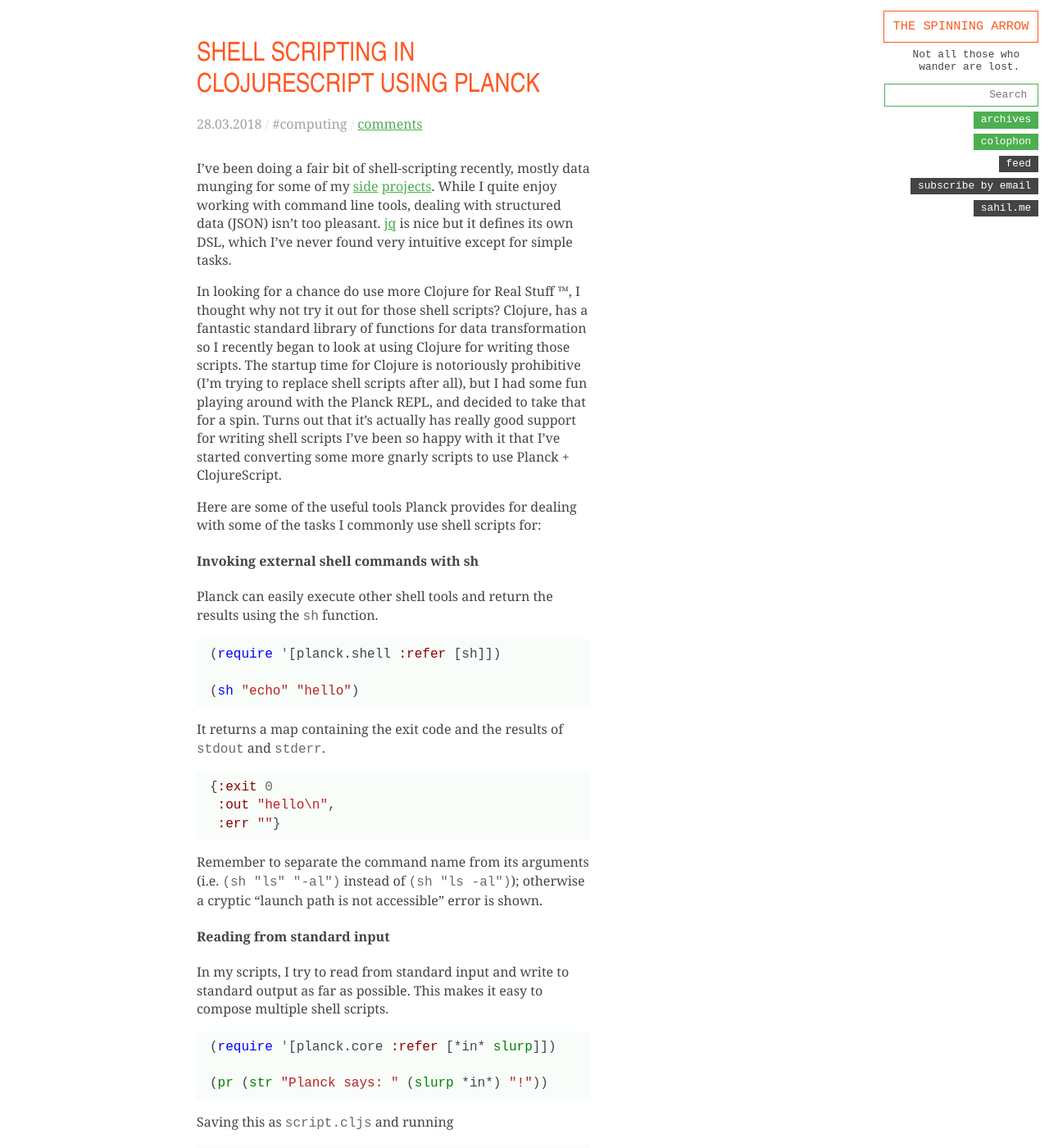
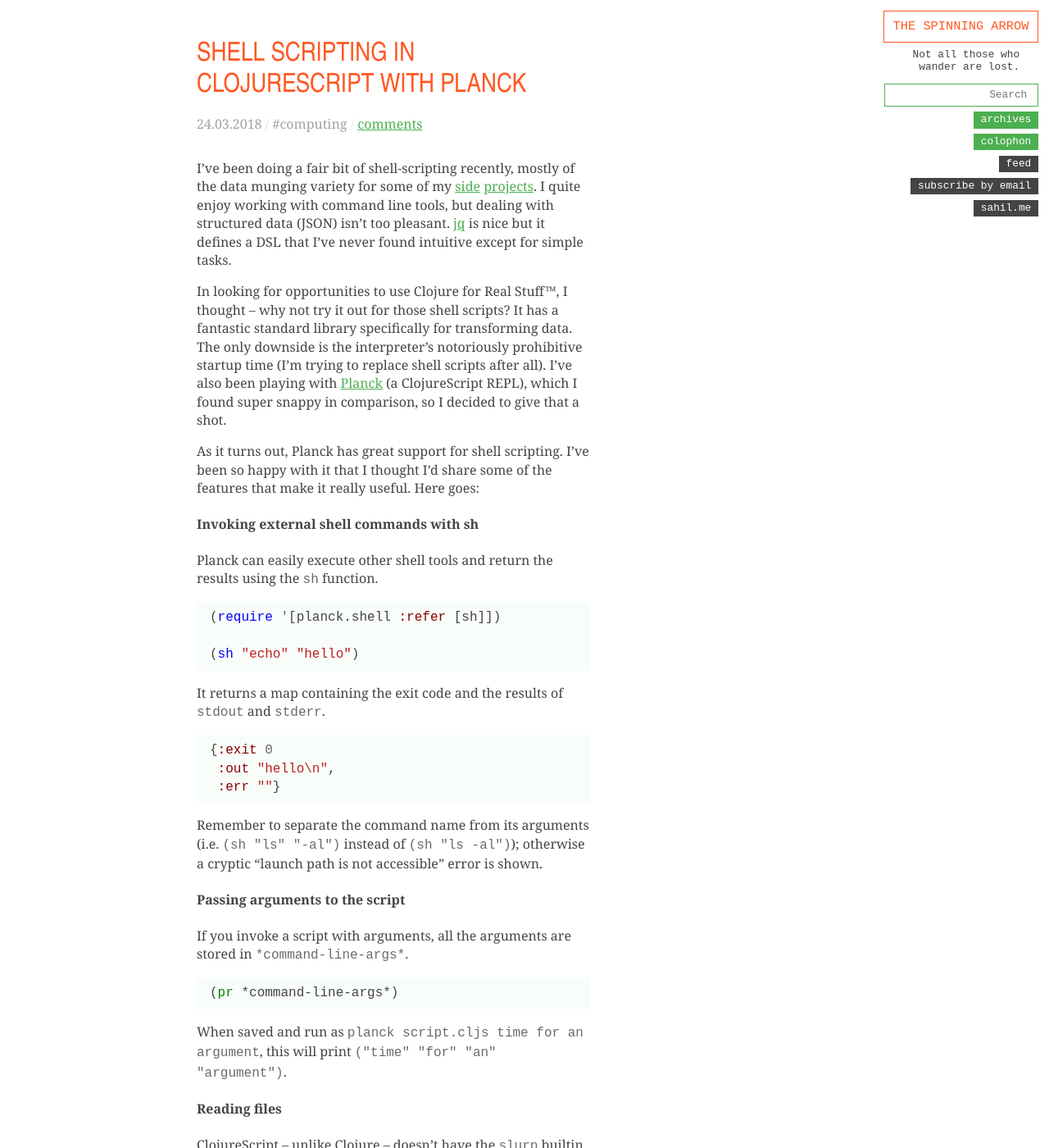
Before and after one commit to spinningarrow/blog.sahil.me, a Jekyll site: the page built from _posts/2018-03-24-shell-scripting-in-clojurescript-with-planck.md, in a window 1280 px wide and 1400 px high. Shown: the whole window at 82% size. Built offline with Jekyll 4.4.1, drawn with Linux system fonts in a browser that asks for light colours; comment, search, counter and statistics services are not loaded; some of the changed text lies outside the part shown.

Commit message:
"Shell Scripting in ClojureScript with Planck"

````diff
--- a/_posts/2018-03-28-shell-scripting-in-clojurescript-using-planck.md
+++ b/_posts/2018-03-24-shell-scripting-in-clojurescript-with-planck.md
@@ -1,28 +1,26 @@
 ---
 layout: post
-date: 2018-03-28T10:38:45+0800
-title: Shell Scripting in ClojureScript using Planck
+date: 2018-03-24T10:38:45+0800
+title: Shell Scripting in ClojureScript with Planck
 category: computing
 ---
 
-I've been doing a fair bit of shell-scripting recently, mostly data munging for
-some of my [side][vinylwhere] [projects][twsg-clinics].  While I quite enjoy
-working with command line tools, dealing with structured data (JSON) isn't too
-pleasant.  [jq][] is nice but it defines its own DSL, which I've never found
-very intuitive except for simple tasks.
+I've been doing a fair bit of shell-scripting recently, mostly of the data
+munging variety for some of my [side][vinylwhere] [projects][twsg-clinics]. I
+quite enjoy working with command line tools, but dealing with structured data
+(JSON) isn't too pleasant. [jq][] is nice but it defines a DSL that I've never
+found intuitive except for simple tasks.
 
-In looking for a chance do use more Clojure for Real Stuff &trade;, I thought why
-not try it out for those shell scripts? Clojure, has a fantastic standard
-library of functions for data transformation so I recently began to look at
-using Clojure for writing those scripts. The startup time for Clojure is
-notoriously prohibitive (I’m trying to replace shell scripts after all), but I
-had some fun playing around with the Planck REPL, and decided to take that for
-a spin. Turns out that it’s actually has really good support for writing shell
-scripts I've been so happy with it that I've started converting some more
-gnarly scripts to use Planck + ClojureScript.
+In looking for opportunities to use Clojure for Real Stuff&trade;, I thought --
+why not try it out for those shell scripts? It has a fantastic standard library
+specifically for transforming data. The only downside is the interpreter's
+notoriously prohibitive startup time (I’m trying to replace shell scripts after
+all). I've also been playing with [Planck][] (a ClojureScript REPL), which I
+found super snappy in comparison, so I decided to give that a shot.
 
-Here are some of the useful tools Planck provides for dealing with some of the
-tasks I commonly use shell scripts for:
+As it turns out, Planck has great support for shell scripting. I've been so
+happy with it that I thought I'd share some of the features that make it really
+useful. Here goes:
 
 #### Invoking external shell commands with sh
 
@@ -47,25 +45,6 @@
 Remember to separate the command name from its arguments (i.e. `(sh "ls"
 "-al")` instead of `(sh "ls -al")`); otherwise a cryptic "launch path is not
 accessible" error is shown.
-
-#### Reading from standard input
-
-In my scripts, I try to read from standard input and write to standard output
-as far as possible. This makes it easy to compose multiple shell scripts.
-
-```clojure
-(require '[planck.core :refer [*in* slurp]])
-
-(pr (str "Planck says: " (slurp *in*) "!"))
-```
-
-Saving this as `script.cljs` and running
-
-```shell
-echo -n whoa | planck script.cljs
-```
-
-will print `Planck says: whoa!` on the terminal.
 
 #### Passing arguments to the script
 
@@ -99,6 +78,26 @@
 ```clojure
 (slurp "https://myresourc.es/data.json")
 ```
+
+#### Reading from standard input
+
+In my scripts, I try to read from standard input and write to standard output
+as far as possible. This makes it easy to compose multiple shell scripts.
+`slurp`ing `*in*` does the trick:
+
+```clojure
+(require '[planck.core :refer [*in* slurp]])
+
+(pr (str "Planck says: " (slurp *in*) "!"))
+```
+
+Saving this as `script.cljs` and running
+
+```shell
+echo -n whoa | planck script.cljs
+```
+
+will print `Planck says: whoa!` on the terminal.
 
 #### JSON parsing and serialisation
 
````
Also changed, not shown: other parts of _posts/2018-03-24-shell-scripting-in-clojurescript-with-planck.md (+1 -0 lines).
